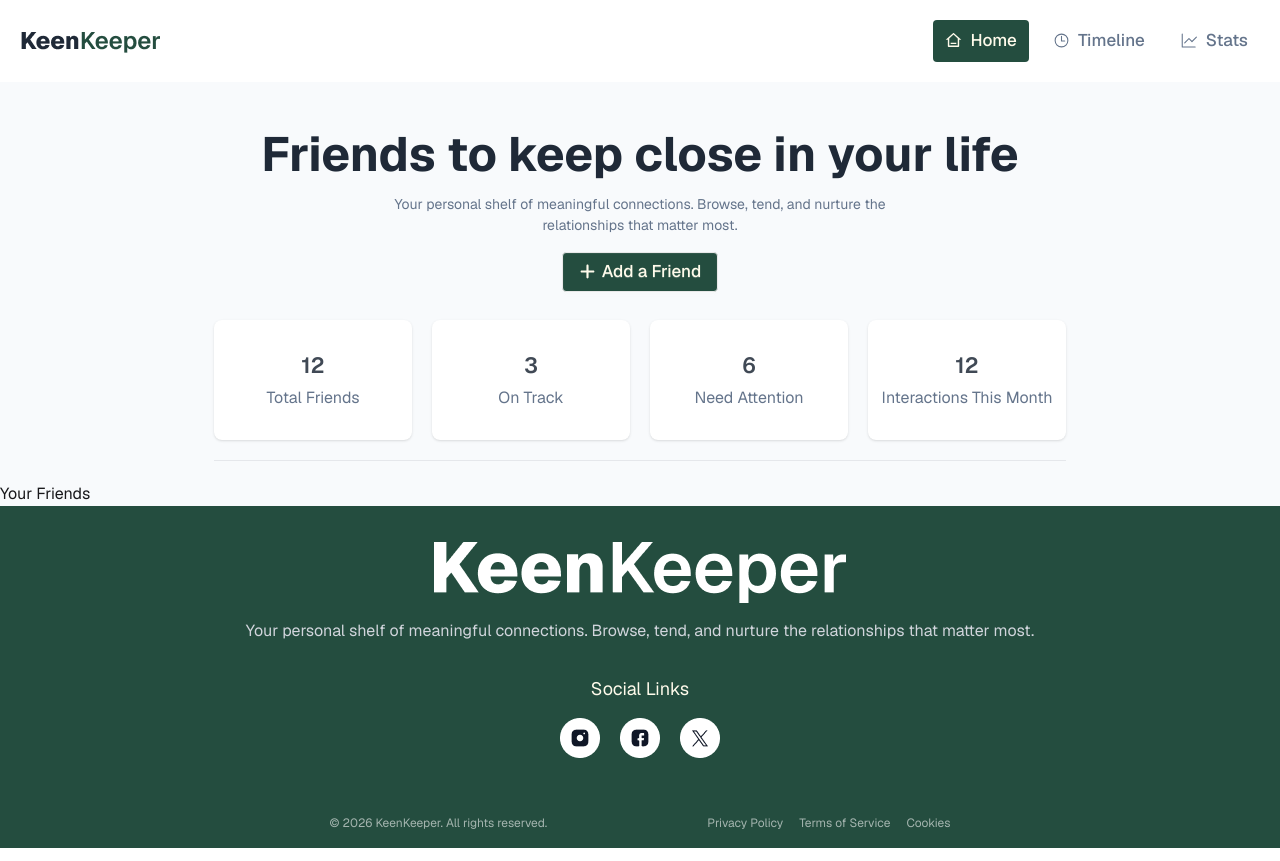
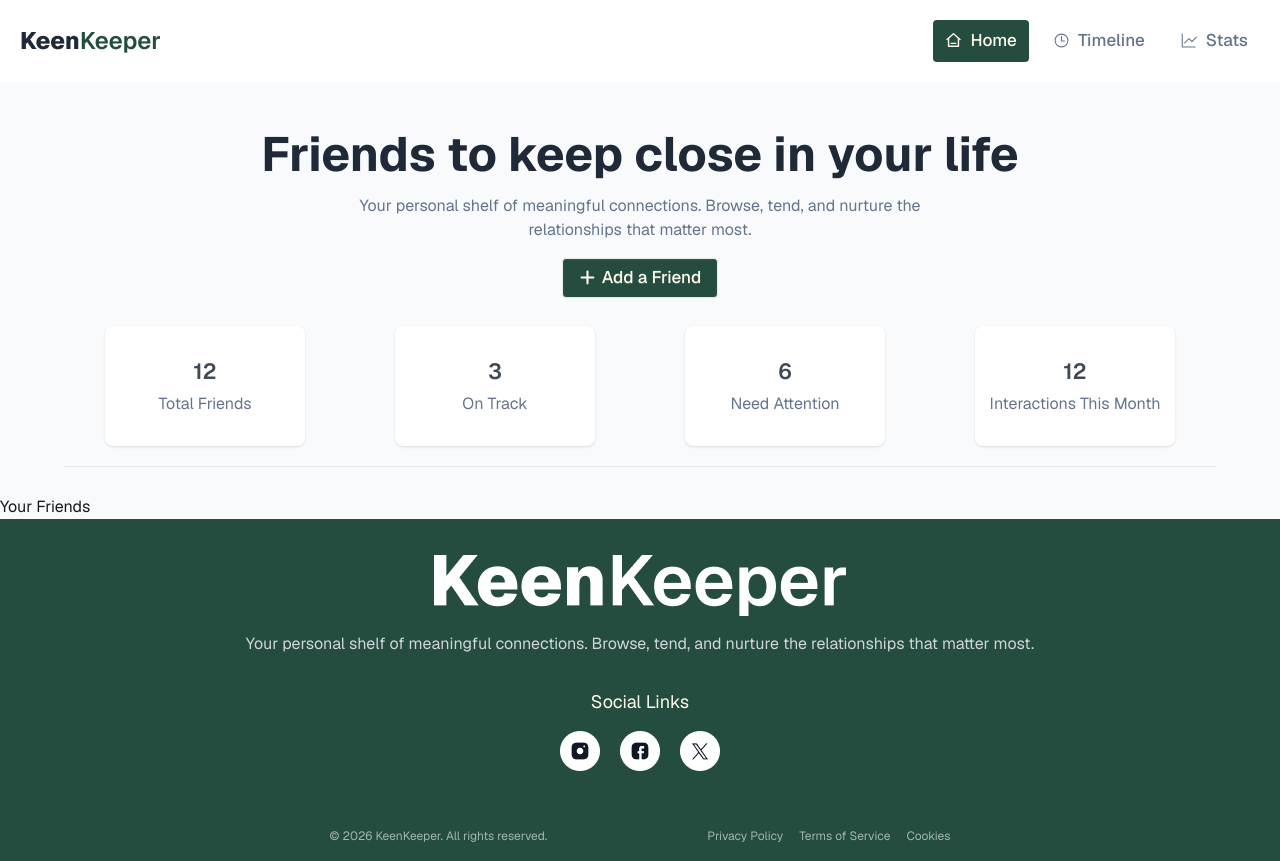
Before and after one commit to NJ-NafsinJahan/keen-keeper, a React (Vite) app: page / in a window 1280 px wide. Built offline with nearby package versions, Linux system fonts and the light colour scheme.

Commit message:
banner footer

```diff
--- a/src/components/homepage/Banner.jsx
+++ b/src/components/homepage/Banner.jsx
@@ -3,19 +3,19 @@ import { FaPlus } from "react-icons/fa6";
 
 const Banner = () => {
   return (
-    <div className=" flex items-center justify-center container mx-auto">
-      <div className=" h-100 w-213  ">
+    <div className=" flex items-center justify-center container mx-auto px-4">
+      <div className="w-full max-w-6xl  ">
         {/* Title Section  */}
-        <div className="flex flex-col items-center gap-4 mt-12">
-          <h1 className="font-bold text-5xl text-[#1F2937]">
+        <div className="flex flex-col items-center gap-4 mt-12 text-center">
+          <h1 className="font-bold text-5xl sm:text-5xl  md:text-5xl text-[#1F2937]">
             Friends to keep close in your life
           </h1>
-          <p className=" font-normal text-[14px] text-[#64748B] text-center">
+          <p className=" font-normal text-[14px] sm:text-[16px] text-[#64748B] text-center max-w-xl">
             Your personal shelf of meaningful connections. Browse, tend, and
             nurture the <br />
             relationships that matter most.
           </p>
-          <button className="btn bg-[#244D3F] font-medium text-[17px] text-amber-50">
+          <button className="btn bg-[#244D3F] font-medium text-[17px]  text-amber-50">
             <FaPlus />
             Add a Friend
           </button>
@@ -23,7 +23,7 @@ const Banner = () => {
 
         {/* box Section  */}
 
-        <div className=" flex justify-between items-center gap-5 my-7 pb-5 border-b border-gray-200 ">
+        <div className=" grid grid-cols-1 sm:grid-cols-2 md:grid-cols-4 gap-2 my-7 pb-5 border-b border-gray-200 justify-items-center ">
           <div className=" shadow rounded-lg bg-[#FFFFFF] h-30 w-50 flex flex-col justify-center items-center gap-1">
             <h1 className="font-semibold text-[22px] text-[#1F2937]/85">12</h1>
             <p className=" font-normal text-[16px] text-[#64748B]">
```
